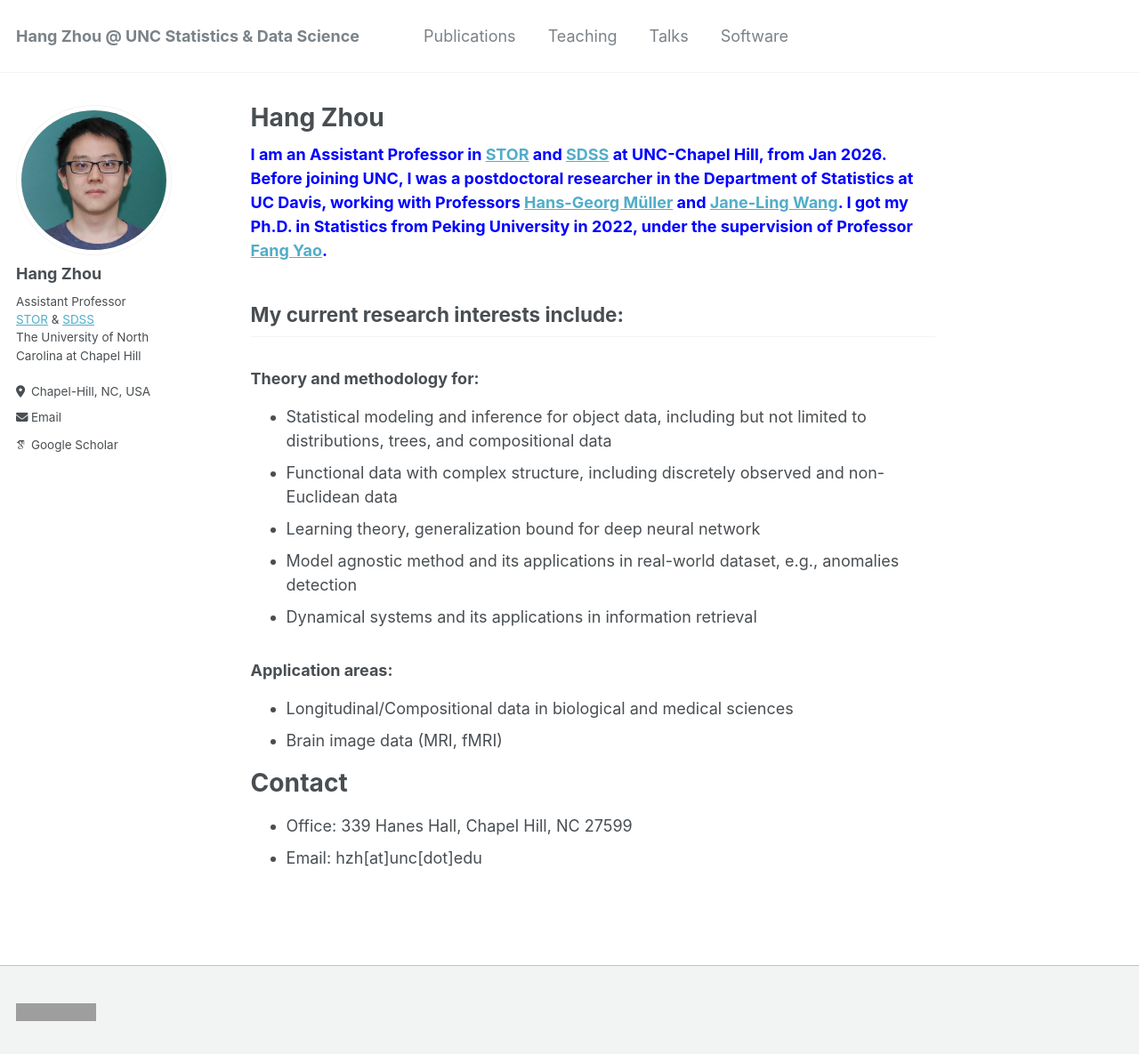
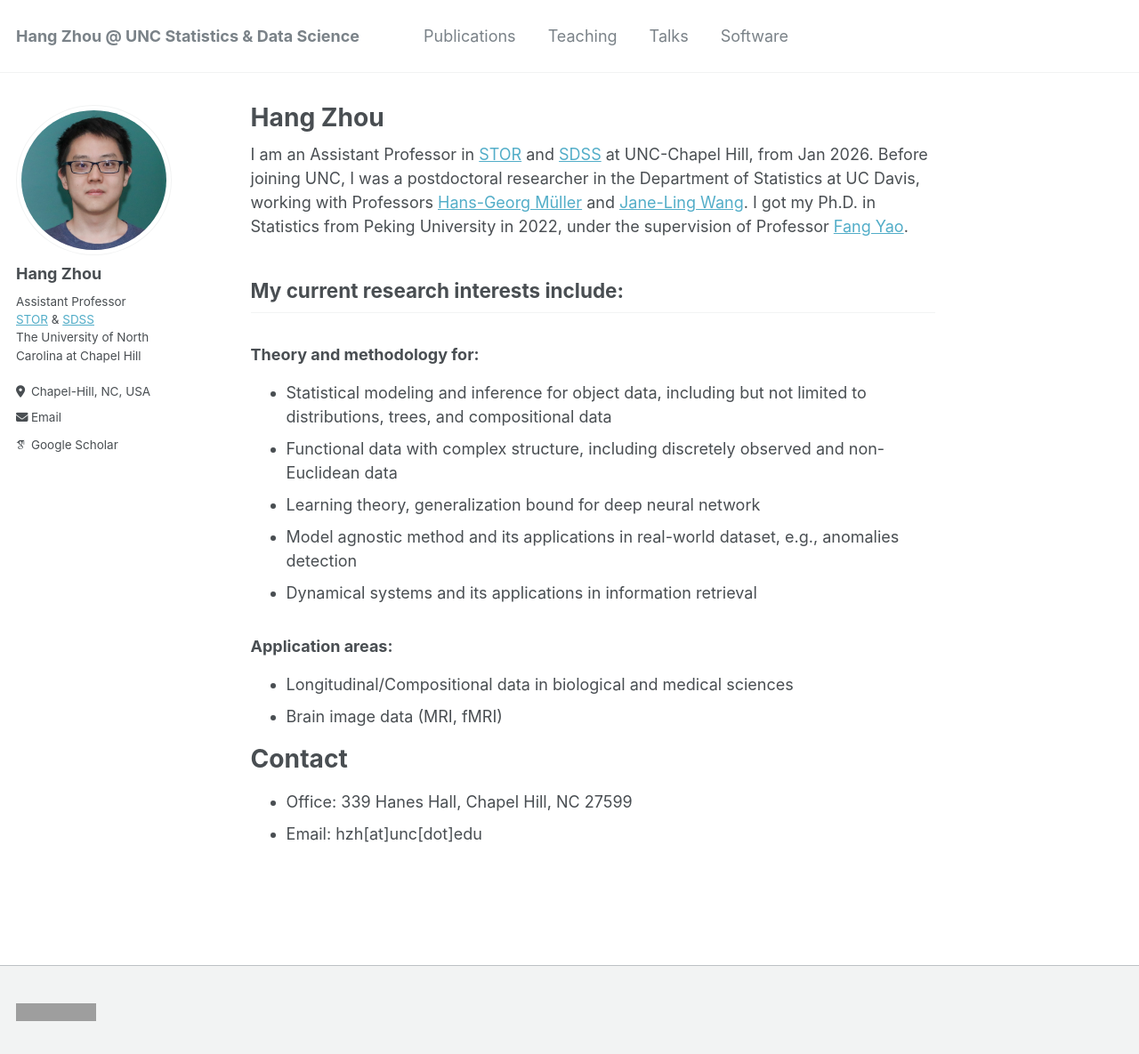
Before and after one commit to hg-zh/hg-zh.github.io, a Jekyll site: the page built from _pages/about.md, in a window 1280 px wide and 1185 px high. Shown: the whole window at 89% size. Built offline with Jekyll 4.4.1, drawn with Linux system fonts in a browser that asks for light colours; some web fonts are replaced; grey boxes are pictures that could not be loaded.

Commit message:
Update about.md

```diff
--- a/_pages/about.md
+++ b/_pages/about.md
@@ -7,7 +7,7 @@ redirect_from:
   - /about.html
 ---
 
-<span style="color:blue"><strong>I am an Assistant Professor in [STOR](https://stor.unc.edu) and [SDSS](https://datascience.unc.edu) at UNC-Chapel Hill, from Jan 2026. Before joining UNC, I was a postdoctoral researcher in the Department of Statistics at UC Davis, working with Professors [Hans-Georg Müller](https://anson.ucdavis.edu/~mueller/) and [Jane-Ling Wang](https://anson.ucdavis.edu/~wang/). I got my Ph.D. in Statistics from Peking University in 2022, under the supervision of Professor [Fang Yao](https://www.math.pku.edu.cn/teachers/yaof/Homepage.html).
+I am an Assistant Professor in [STOR](https://stor.unc.edu) and [SDSS](https://datascience.unc.edu) at UNC-Chapel Hill, from Jan 2026. Before joining UNC, I was a postdoctoral researcher in the Department of Statistics at UC Davis, working with Professors [Hans-Georg Müller](https://anson.ucdavis.edu/~mueller/) and [Jane-Ling Wang](https://anson.ucdavis.edu/~wang/). I got my Ph.D. in Statistics from Peking University in 2022, under the supervision of Professor [Fang Yao](https://www.math.pku.edu.cn/teachers/yaof/Homepage.html).
 
 
 ## My current research interests include:
```
